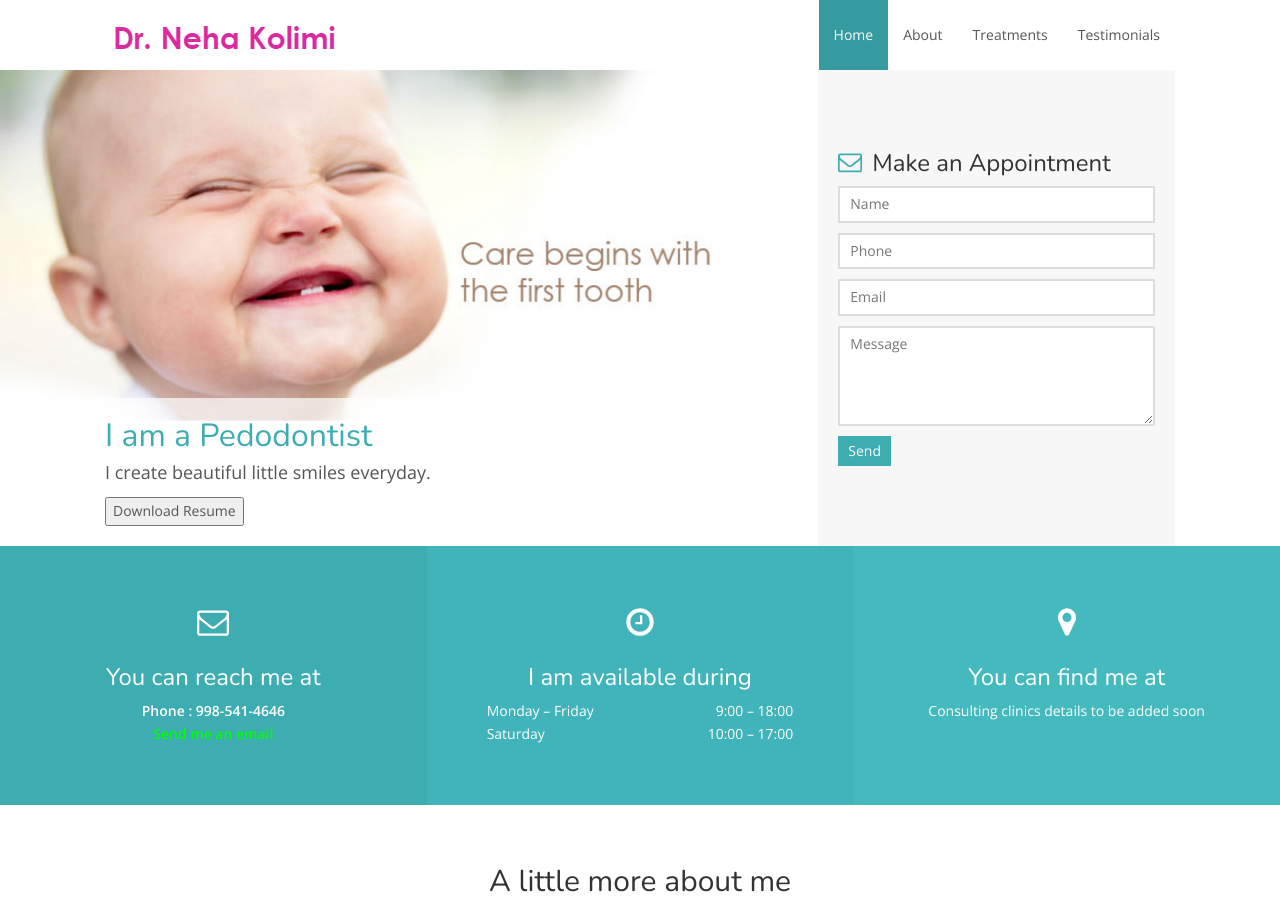
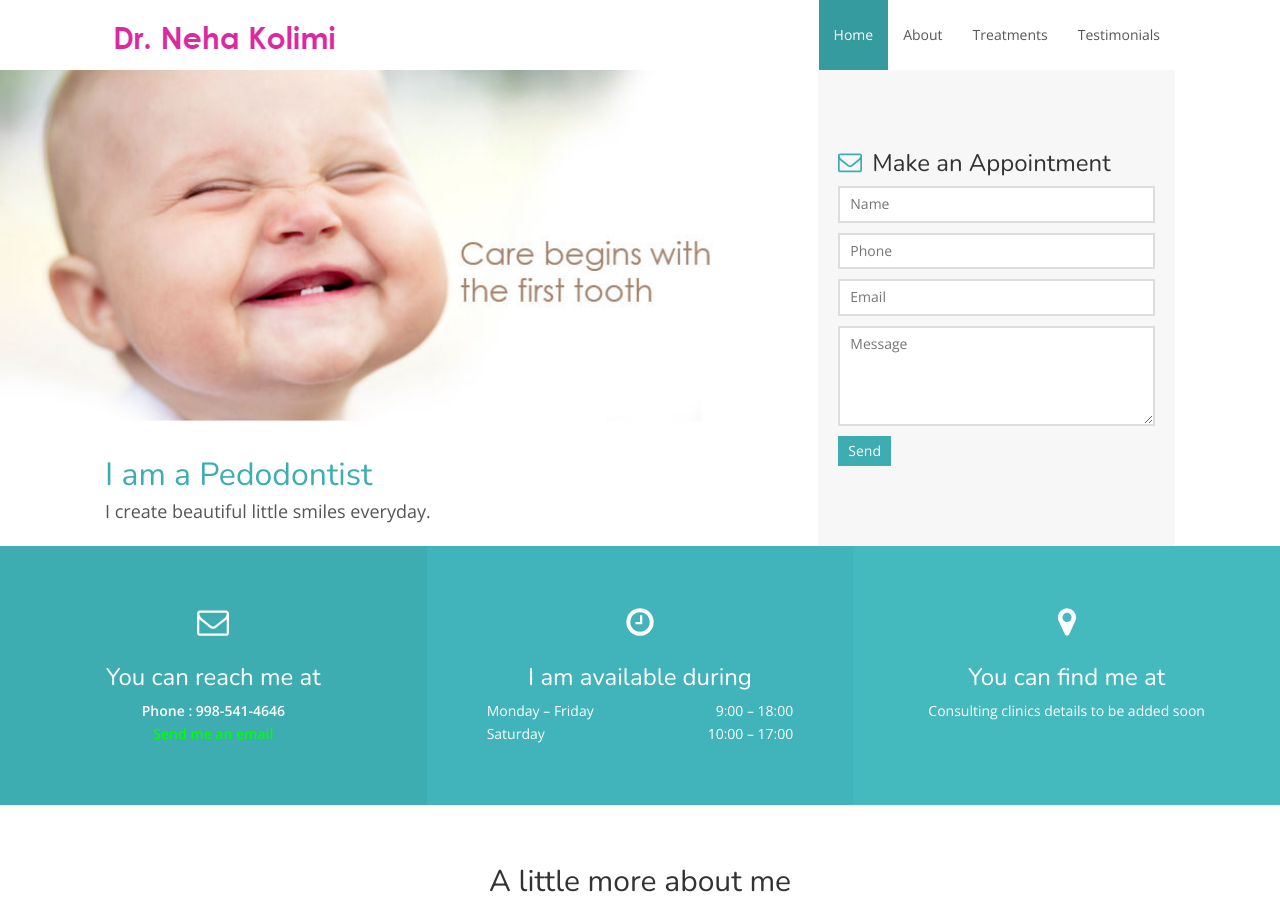
Before and after one commit to nehakolimi/nehakolimi.github.io, a Jekyll site: the page built from index.html, in a window 1280 px wide and 900 px high. Built offline with Jekyll 4.4.1, drawn with Linux system fonts in a browser that asks for light colours; nearby versions of some CDN libraries.

Commit message:
Removed button

```diff
--- a/index.html
+++ b/index.html
@@ -9,9 +9,6 @@ layout: default
             <div class="hero-content-inner">
                 <h1>{{ site.hero.hero_title }}</h1>
                 <p>{{ site.hero.hero_description }}</p>
-                <form action="http://google.com">
-                <input type="submit" value="Download Resume" />
-            </form>
             </div>
         </div>
     </div>
```
